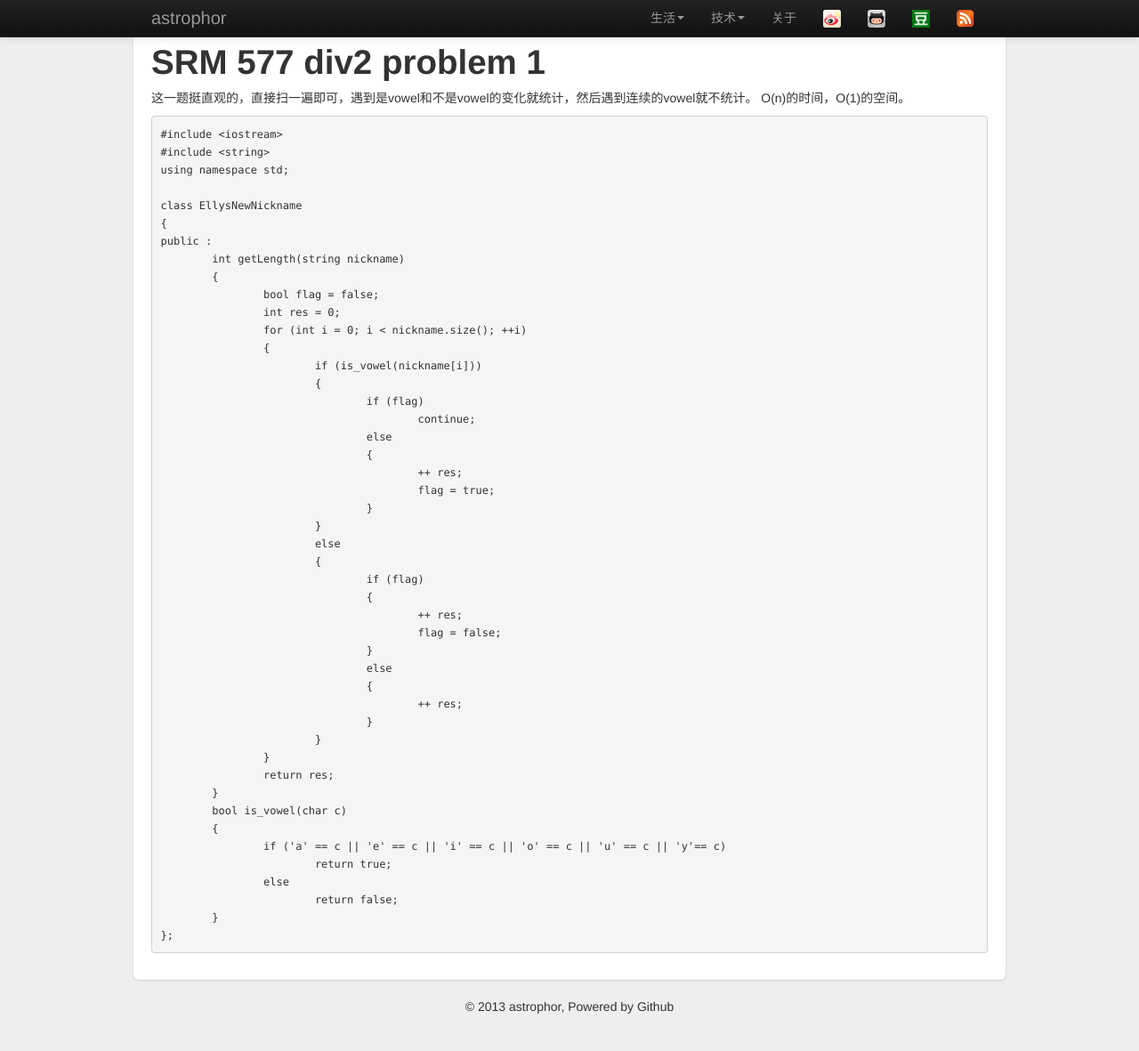
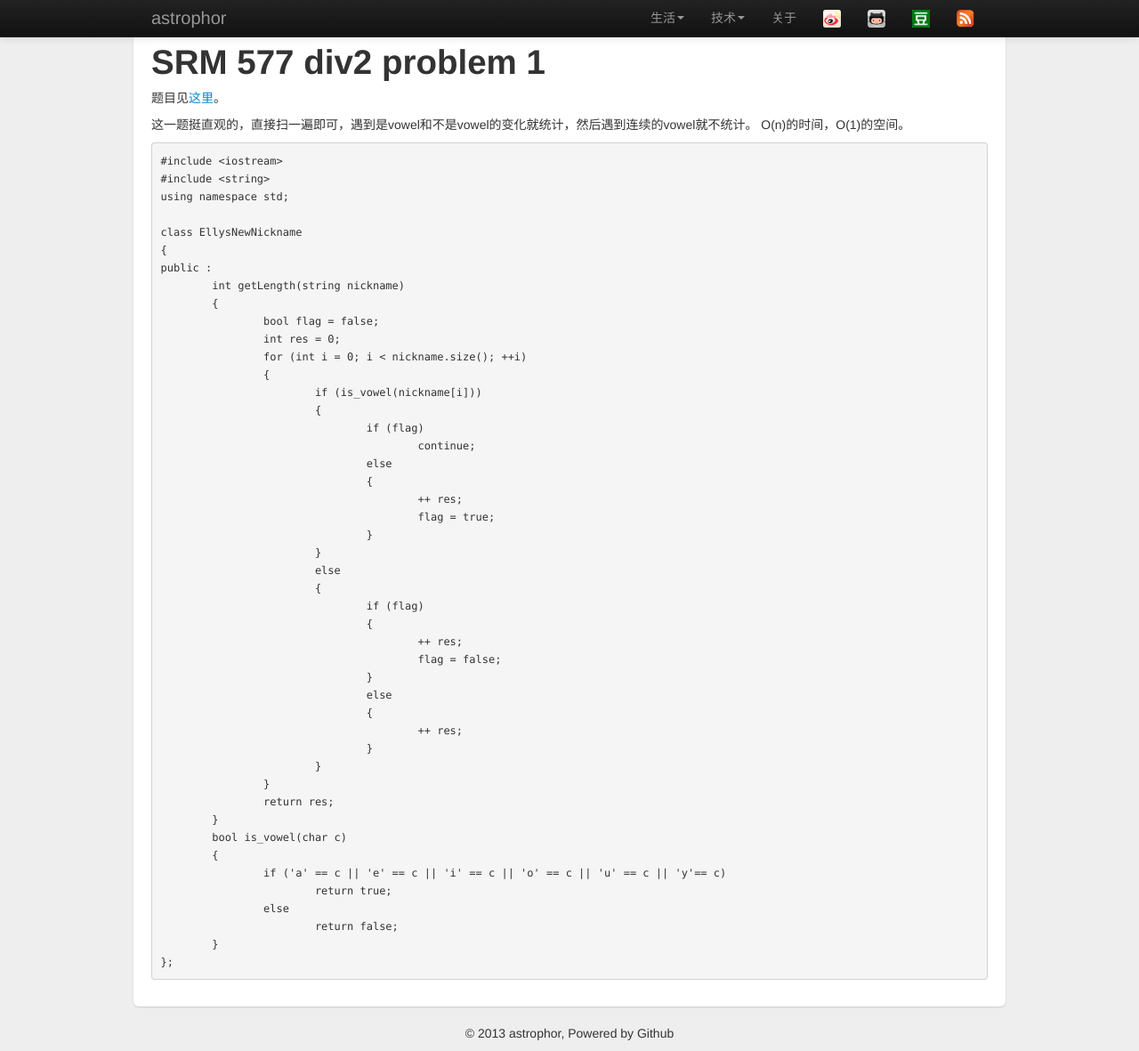
Before and after one commit to astrophor/astrophor.github.io, a Jekyll site: the page built from _posts/2013-05-13-SRM_577_div2_one.md, in a window 1280 px wide and 1181 px high. Shown: the whole window at 89% size. Built offline with Jekyll 4.4.1, drawn with Linux system fonts in a browser that asks for light colours; Markdown is read by kramdown in place of the engine named in the settings.

Commit message:
add srm 577 div2 one add problem address

```diff
--- a/_posts/2013-05-13-SRM_577_div2_one.md
+++ b/_posts/2013-05-13-SRM_577_div2_one.md
@@ -7,7 +7,7 @@
 SRM 577 div2 problem 1
 =
 
-
+题目见[这里][problem]。
 
 这一题挺直观的，直接扫一遍即可，遇到是vowel和不是vowel的变化就统计，然后遇到连续的vowel就不统计。
 O(n)的时间，O(1)的空间。
```
Also changed, not shown: other parts of _posts/2013-05-13-SRM_577_div2_one.md (+2 -0 lines).
